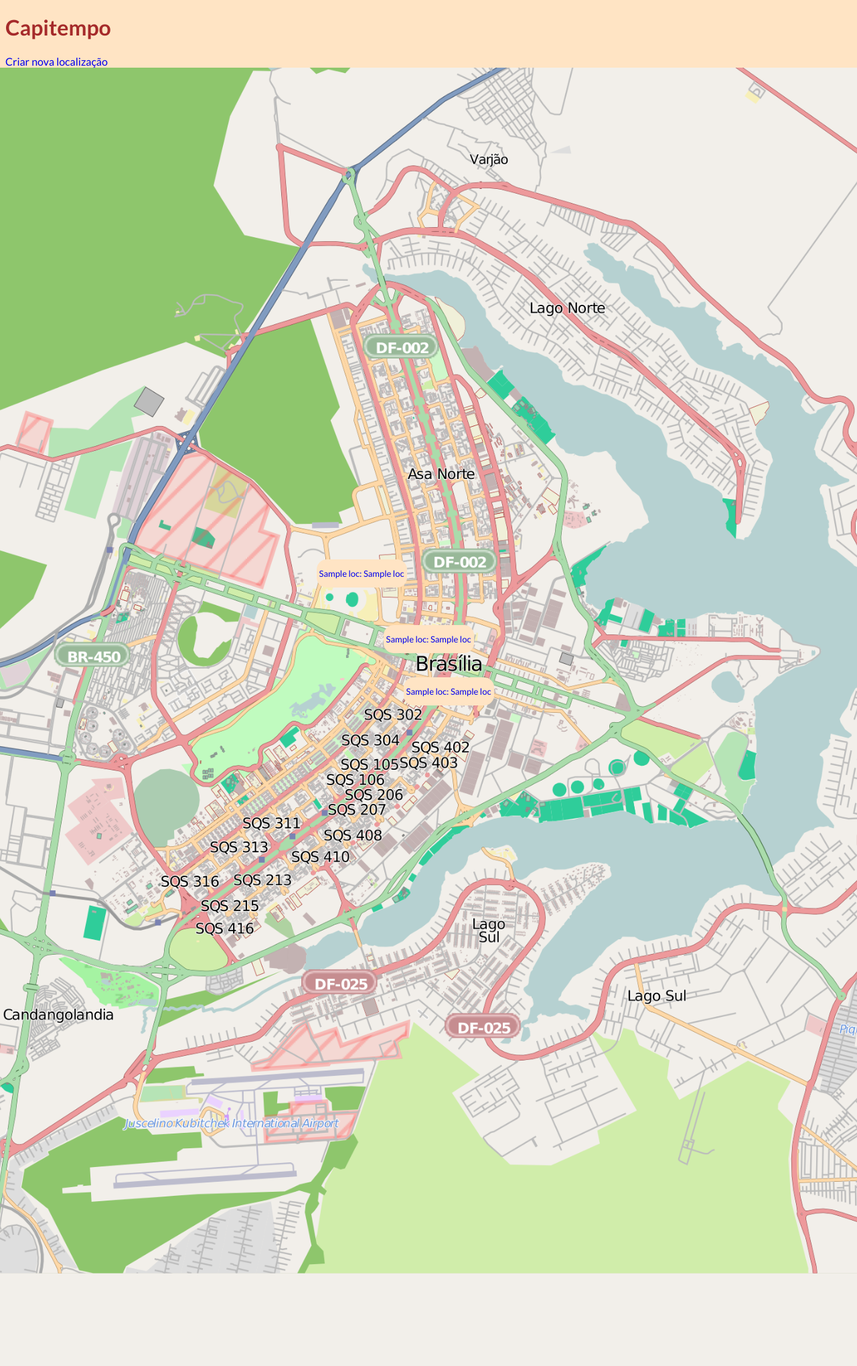
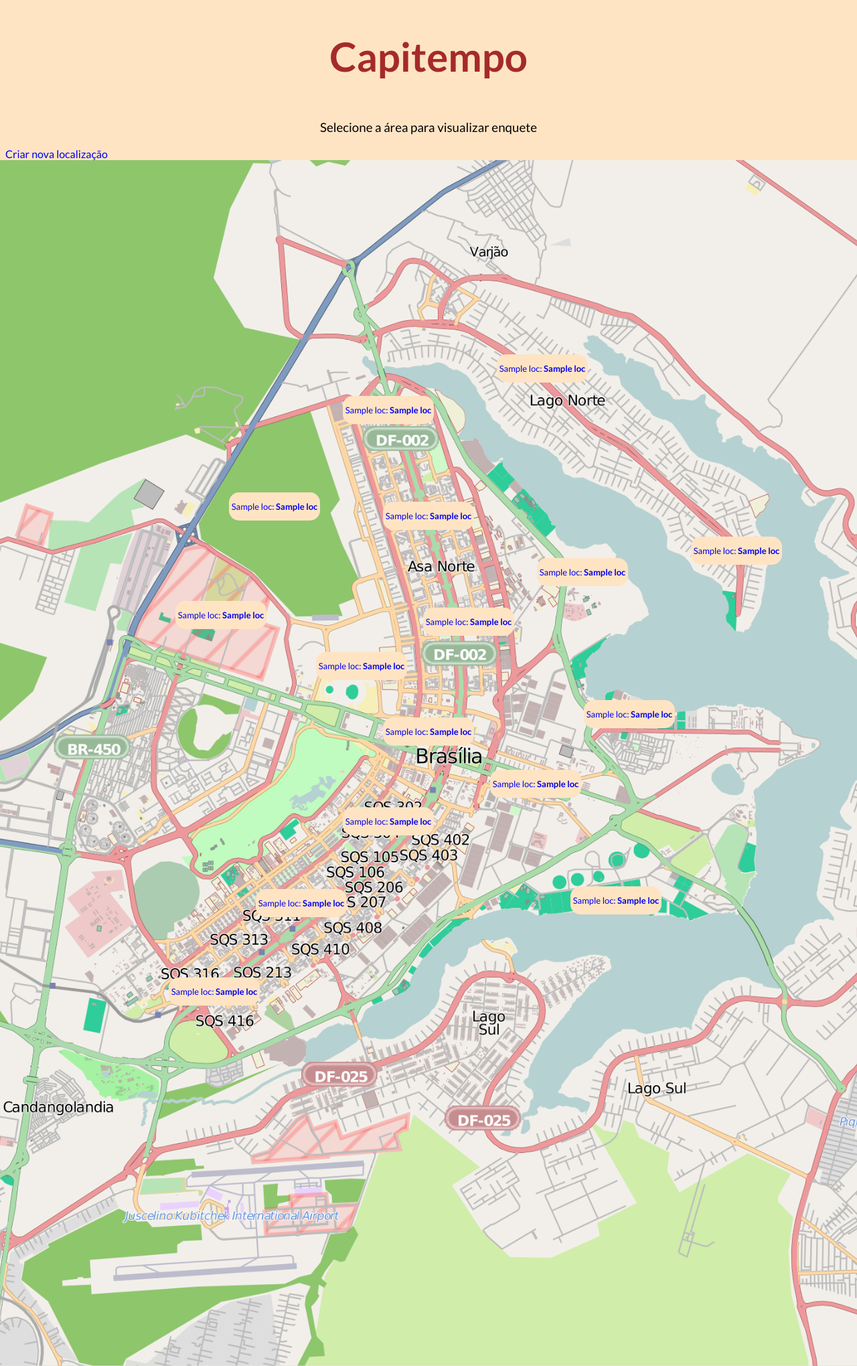
Before and after one commit to DaviDias21/Capitempo, a Flask app: template templates/index.html in a window 1280 px wide; the page is wider, and only the part inside the window is pictured. Shown: that part at 67% size. Before the commit the page ends 1901 px from the top of that part, so only its background shows below. Run offline with Flask 3, Linux system fonts and the light colour scheme; the template is opened without the code that fills it: most values are stand-ins (such as "Sample title", 1, 10 or a date in 2020); some libraries are stand-ins or nearby versions; some web fonts are replaced.

Commit message:
metade do index (mapa)

```diff
--- a/static/css/index.css
+++ b/static/css/index.css
@@ -3,8 +3,17 @@ body {
   background-color: bisque;
 }
 
-h1 {
-  color: brown;
+.title-div {
+  display: grid;
+  justify-items: center;
+  h1 {
+    font-size: 60px;
+    color: brown;
+  }
+
+  h3 {
+    font-weight: 500;
+  }
 }
 
 .map-container {
@@ -17,6 +26,7 @@ img {
   height: 1800px;
   position: absolute;
   z-index: -1;
+  border-radius: 15px;
 }
 
 a {
@@ -29,7 +39,7 @@ a {
   padding: 0 4px;
   position: relative;
   top: 910px;
-  left: 30px;
+  left: 160px;
   border-radius: 15px;
 }
 
@@ -51,3 +61,142 @@ a {
   right: 100px;
   border-radius: 15px;
 }
+
+.vilaplanalto-div {
+  font-size: small;
+  background-color: bisque;
+  padding: 0 4px;
+  position: relative;
+  top: 680px;
+  left: 300px;
+  border-radius: 15px;
+}
+
+.inicioasanorte-div {
+  font-size: small;
+  background-color: bisque;
+  padding: 0 4px;
+  position: relative;
+  top: 500px;
+  left: 60px;
+  border-radius: 15px;
+}
+
+.meioasanorte-div {
+  font-size: small;
+  background-color: bisque;
+  padding: 0 4px;
+  position: relative;
+  top: 300px;
+  border-radius: 15px;
+}
+
+.pontaasanorte-div {
+  font-size: small;
+  background-color: bisque;
+  padding: 0 4px;
+  position: relative;
+  top: 100px;
+  right: 60px;
+  border-radius: 15px;
+}
+
+.unb-div {
+  font-size: small;
+  background-color: bisque;
+  padding: 0 4px;
+  position: relative;
+  top: 300px;
+  left: 230px;
+  border-radius: 15px;
+}
+
+.noroeste-div {
+  font-size: small;
+  background-color: bisque;
+  padding: 0 4px;
+  position: relative;
+  top: 160px;
+  right: 230px;
+  border-radius: 15px;
+}
+
+.noroeste-div {
+  font-size: small;
+  background-color: bisque;
+  padding: 0 4px;
+  position: relative;
+  top: 160px;
+  right: 230px;
+  border-radius: 15px;
+}
+
+.quarteis-div {
+  font-size: small;
+  background-color: bisque;
+  padding: 0 4px;
+  position: relative;
+  top: 280px;
+  right: 310px;
+  border-radius: 15px;
+}
+
+.iniciolagonorte-div {
+  font-size: small;
+  background-color: bisque;
+  padding: 0 4px;
+  position: relative;
+  bottom: 130px;
+  left: 170px;
+  border-radius: 15px;
+}
+
+.pontalagonorte-div {
+  font-size: small;
+  background-color: bisque;
+  padding: 0 4px;
+  position: relative;
+  top: 100px;
+  left: 460px;
+  border-radius: 15px;
+}
+
+.clubessul-div {
+  font-size: small;
+  background-color: bisque;
+  padding: 0 4px;
+  position: relative;
+  top: 580px;
+  left: 280px;
+  border-radius: 15px;
+}
+
+.inicioasasul-div {
+  font-size: small;
+  background-color: bisque;
+  padding: 0 4px;
+  position: relative;
+  top: 420px;
+  right: 60px;
+  border-radius: 15px;
+}
+
+.meioasasul-div {
+  font-size: small;
+  background-color: bisque;
+  padding: 0 4px;
+  position: relative;
+  top: 500px;
+  right: 190px;
+  border-radius: 15px;
+}
+
+.pontaasasul-div {
+  font-size: small;
+  background-color: bisque;
+  padding: 0 4px;
+  position: relative;
+  top: 590px;
+  right: 320px;
+  border-radius: 15px;
+}
--- a/templates/index.html
+++ b/templates/index.html
@@ -9,7 +9,10 @@
 <link href="https://fonts.googleapis.com/css2?family=Karla:ital,wght@0,200..800;1,200..800&family=Lato:ital,wght@0,100;0,300;0,400;0,700;0,900;1,100;1,300;1,400;1,700;1,900&family=Mina:wght@400;700&family=Urbanist:ital,wght@0,100..900;1,100..900&display=swap" rel="stylesheet">
 </head>
 <body>
-    <h1>Capitempo</h1>
+    <div class="title-div">
+        <h1>Capitempo</h1>
+        <h3>Selecione a área para visualizar enquete</h3>
+    </div>
 
     <a href = {{ url_for ("create_poll") }}>Criar nova localização</a>
 
@@ -19,7 +22,7 @@
         <div class="esplanada-div">
             <p>
                 <a href="{{ url_for('polls', pollId=1) }}">
-                {{ polls.loc[1, 'location'] }}: {{ polls.loc[1, 'verdict'] }}
+                {{ polls.loc[1, 'location'] }}: <b>{{ polls.loc[1, 'verdict'] }}</b>
                 </a>
             </p>
         </div>
@@ -27,7 +30,7 @@
         <div class="rodoviaria-div">
             <p>
                 <a href="{{ url_for('polls', pollId=2) }}">
-                {{ polls.loc[2, 'location'] }}: {{ polls.loc[2, 'verdict'] }}
+                {{ polls.loc[2, 'location'] }}: <b>{{ polls.loc[2, 'verdict'] }}</b>
                 </a>
             </p>
         </div>
@@ -35,26 +38,114 @@
         <div class="estadio-div">
             <p>
                 <a href="{{ url_for('polls', pollId=3) }}">
-                {{ polls.loc[3, 'location'] }}: {{ polls.loc[3, 'verdict'] }}
+                {{ polls.loc[3, 'location'] }}: <b>{{ polls.loc[3, 'verdict'] }}</b>
                 </a>
             </p>
         </div>
 
-        <!-- <div class="-div">
+        <div class="vilaplanalto-div">
             <p>
                 <a href="{{ url_for('polls', pollId=4) }}">
-                {{ polls.loc[4, 'location'] }}: {{ polls.loc[4, 'verdict'] }}
+                {{ polls.loc[4, 'location'] }}: <b>{{ polls.loc[4, 'verdict'] }}</b>
                 </a>
             </p>
         </div>
 
-        <div class="-div">
+        <div class="inicioasanorte-div">
             <p>
                 <a href="{{ url_for('polls', pollId=5) }}">
-                {{ polls.loc[5, 'location'] }}: {{ polls.loc[5, 'verdict'] }}
+                {{ polls.loc[5, 'location'] }}: <b>{{ polls.loc[5, 'verdict'] }}</b>
                 </a>
             </p>
-        </div> -->
+        </div>
+
+        <div class="meioasanorte-div">
+            <p>
+                <a href="{{ url_for('polls', pollId=6) }}">
+                {{ polls.loc[6, 'location'] }}: <b>{{ polls.loc[6, 'verdict'] }}</b>
+                </a>
+            </p>
+        </div>
+
+        <div class="pontaasanorte-div">
+            <p>
+                <a href="{{ url_for('polls', pollId=7) }}">
+                {{ polls.loc[7, 'location'] }}: <b>{{ polls.loc[7, 'verdict'] }}</b>
+                </a>
+            </p>
+        </div>
+
+        <div class="unb-div">
+            <p>
+                <a href="{{ url_for('polls', pollId=8) }}">
+                {{ polls.loc[8, 'location'] }}: <b>{{ polls.loc[8, 'verdict'] }}</b>
+                </a>
+            </p>
+        </div>
+
+        <div class="noroeste-div">
+            <p>
+                <a href="{{ url_for('polls', pollId=9) }}">
+                {{ polls.loc[9, 'location'] }}: <b>{{ polls.loc[9, 'verdict'] }}</b>
+                </a>
+            </p>
+        </div>
+
+        <div class="quarteis-div">
+            <p>
+                <a href="{{ url_for('polls', pollId=10) }}">
+                {{ polls.loc[10, 'location'] }}: <b>{{ polls.loc[10, 'verdict'] }}</b>
+                </a>
+            </p>
+        </div>
+
+        <div class="iniciolagonorte-div">
+            <p>
+                <a href="{{ url_for('polls', pollId=11) }}">
+                {{ polls.loc[11, 'location'] }}: <b>{{ polls.loc[11, 'verdict'] }}</b>
+                </a>
+            </p>
+        </div>
+
+        <div class="pontalagonorte-div">
+            <p>
+                <a href="{{ url_for('polls', pollId=12) }}">
+                {{ polls.loc[12, 'location'] }}: <b>{{ polls.loc[12, 'verdict'] }}</b>
+                </a>
+            </p>
+        </div>
+
+        <div class="clubessul-div">
+            <p>
+                <a href="{{ url_for('polls', pollId=13) }}">
+                {{ polls.loc[13, 'location'] }}: <b>{{ polls.loc[13, 'verdict'] }}</b>
+                </a>
+            </p>
+        </div>
+
+        <div class="inicioasasul-div">
+            <p>
+                <a href="{{ url_for('polls', pollId=14) }}">
+                {{ polls.loc[14, 'location'] }}: <b>{{ polls.loc[14, 'verdict'] }}</b>
+                </a>
+            </p>
+        </div>
+
+        <div class="meioasasul-div">
+            <p>
+                <a href="{{ url_for('polls', pollId=15) }}">
+                {{ polls.loc[15, 'location'] }}: <b>{{ polls.loc[15, 'verdict'] }}</b>
+                </a>
+            </p>
+        </div>
+
+        <div class="pontaasasul-div">
+            <p>
+                <a href="{{ url_for('polls', pollId=16) }}">
+                {{ polls.loc[16, 'location'] }}: <b>{{ polls.loc[16, 'verdict'] }}</b>
+                </a>
+            </p>
+        </div>
 
 
         <!-- <ul>
```
